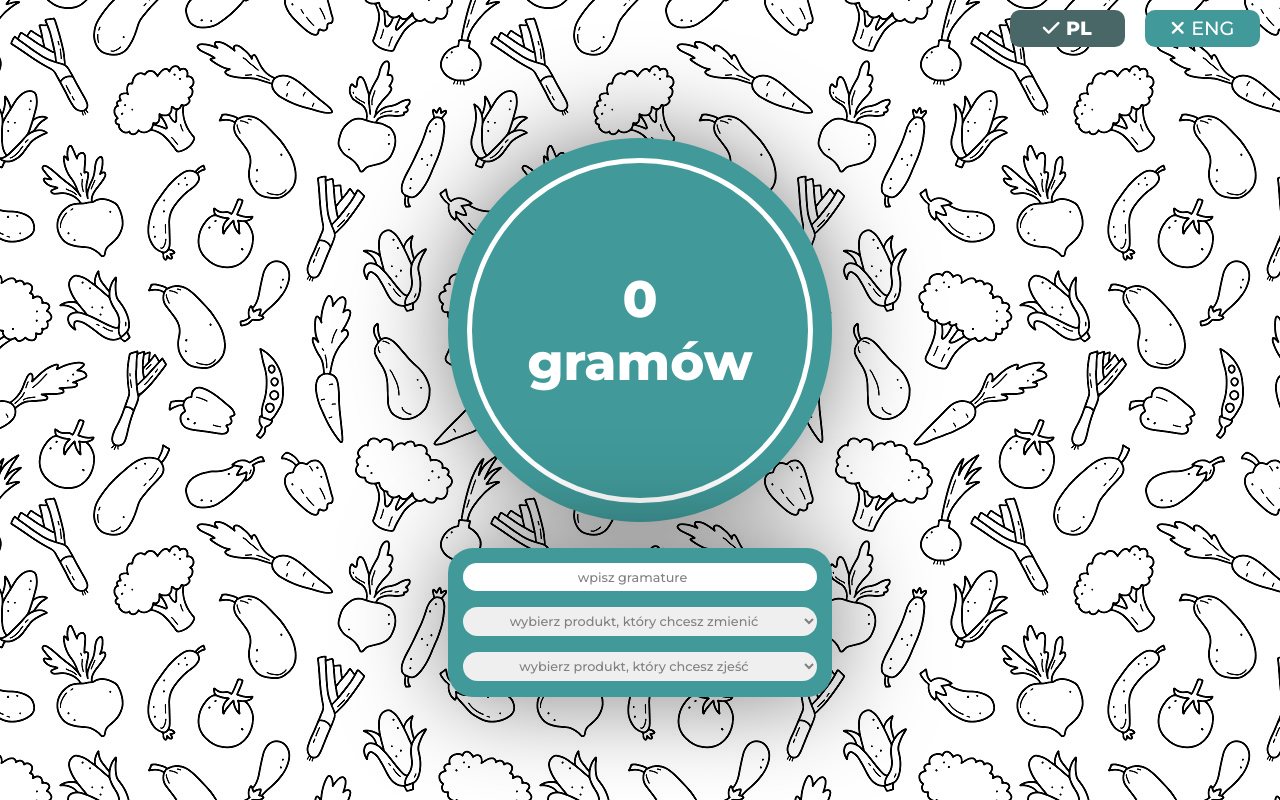
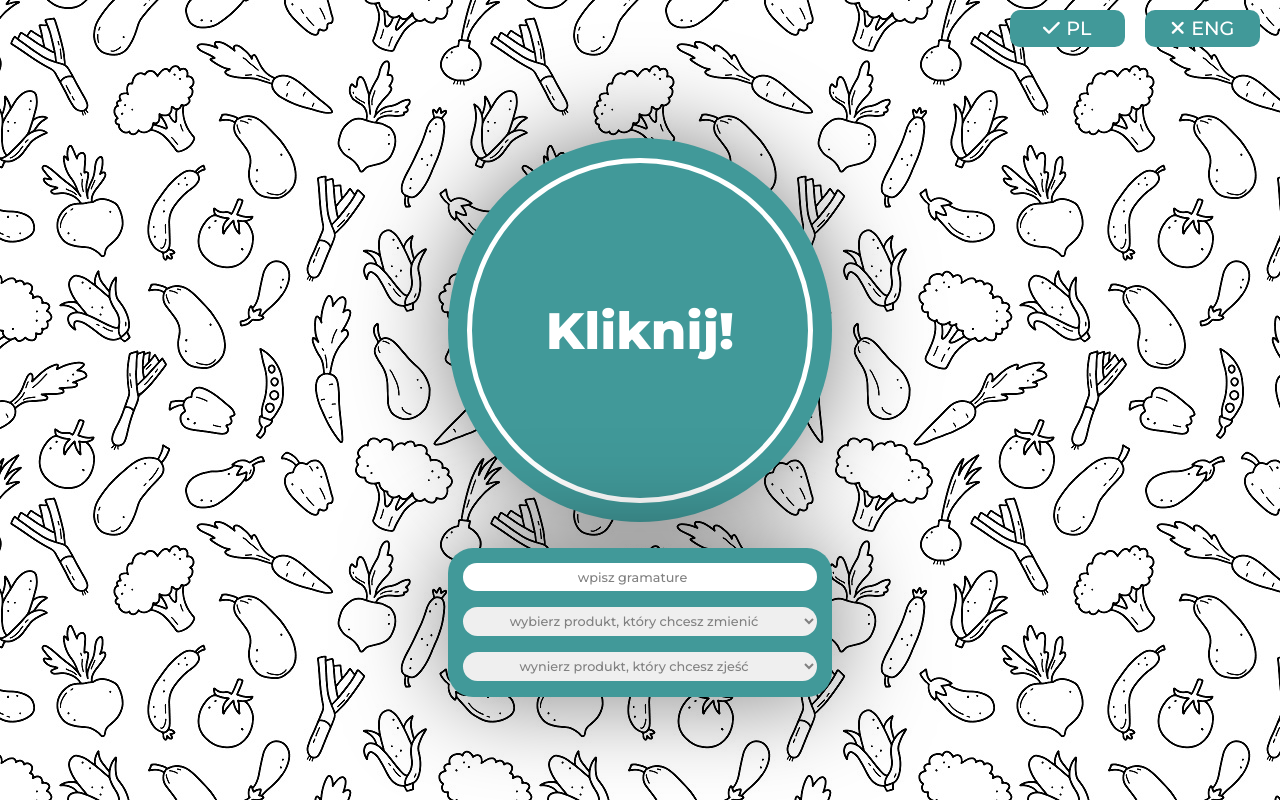
Before and after one commit to MarcinSzawara/CalorieConverter, a website with bundled scripts: page index.html in a window 1280 px wide. Built offline with nearby package versions, Linux system fonts and the light colour scheme.

Commit message:
uprage aplication

```diff
--- a/index.html
+++ b/index.html
@@ -15,14 +15,14 @@
 <body>
     <main class="main">
         <section class="language">
-            <button class="button language__polish"><i class="fa-solid fa-check" style="color: #ffffff;"></i>PL</button>
-            <button class="button language__english"><i class="fa-solid fa-xmark" style="color: #ffffff;"></i>ENG</button>
+            <button data-option="pl" class="button language__polish"><i class="fa-solid fa-check" style="color: #ffffff;"></i>PL</button>
+            <button data-option="eng" class="button language__english"><i class="fa-solid fa-xmark" style="color: #ffffff;"></i>ENG</button>
         </section>
         <section class="aplication">
             <section class="aplication__circle-external">
                 <div class="aplication__circle-internal">
-                    <div class="aplication__result aplication__number">0</div>
-                    <div class="aplication__result aplication__text">gramów</div>
+                    <div class="aplication__result aplication__number"></div>
+                    <div class="aplication__result aplication__text"></div>
                 </div>
             </section>
             <section class="aplication__form">
@@ -35,7 +35,7 @@
                     </select>
             </section>
         </section>
-        <script type="module" src="javascript/script.js" ></script>
+        <script type="module" src="javascript/main.js" ></script>
     </main>
 </body>
 </html>
--- a/javascript/Language.js
+++ b/javascript/Language.js
@@ -1,36 +1,28 @@
+import { langOptions } from "./langOptions.js";
 export class Language {
-    constructor(lang, plBtn, engBtn, text, gramsInput, firstOption, secondOption) {
-        this.lang = lang;
-        this.plBtn = document.querySelector(plBtn);
-        this.engBtn = document.querySelector(engBtn);
+    constructor(text, gramsInput, firstOption, secondOption) {
         this.text = document.querySelector(text);
         this.gramsInput = document.querySelector(gramsInput);
         this.firstOption = document.querySelector(firstOption);
         this.secondOption = document.querySelector(secondOption);
-        this.plBtn.addEventListener("click", this.polski.bind(this));
-        this.engBtn.addEventListener("click", this.angielski.bind(this));
     }
     ;
-    chooseLanguage() {
-        (this.lang == "pl") ? this.polski() : this.angielski();
+    searchIndex(langPage) {
+        let indexNumber = 0;
+        langOptions.forEach((element, index) => {
+            if (langPage === element.language) {
+                indexNumber = index;
+            }
+            ;
+        });
+        return indexNumber;
     }
     ;
-    polski() {
-        this.plBtn.classList.add("button--active");
-        this.engBtn.classList.remove("button--active");
-        this.text.textContent = "gramów";
-        this.gramsInput.placeholder = "wpisz gramature";
-        this.firstOption.textContent = "wybierz produkt, który chcesz zmienić";
-        this.secondOption.textContent = "wybierz produkt, który chcesz zjeść";
-    }
-    ;
-    angielski() {
-        this.engBtn.classList.add("button--active");
-        this.plBtn.classList.remove("button--active");
-        this.text.textContent = "grams";
-        this.gramsInput.placeholder = "enter grammage";
-        this.firstOption.textContent = "select the product, which you want to change";
-        this.secondOption.textContent = "select the product, which you want to eat";
+    insertLanguage(index) {
+        this.text.textContent = langOptions[index].click;
+        this.gramsInput.placeholder = langOptions[index].gramsInput;
+        this.firstOption.textContent = langOptions[index].firstOption;
+        this.secondOption.textContent = langOptions[index].secondOption;
     }
     ;
 }
--- a/javascript/Options.js
+++ b/javascript/Options.js
@@ -1,31 +1,18 @@
+import { products } from "./products.js";
 export class Options {
-    constructor(lang, firstProduct, secondProduct, products) {
-        this.lang = lang;
-        this.products = products;
+    constructor(firstProduct, secondProduct) {
         this.firstProduct = document.querySelector(firstProduct);
         this.secondProduct = document.querySelector(secondProduct);
     }
-    ktory() {
-        (this.lang == "pl") ? this.wstrzykiwaniePolskie() : this.wstrzykiwanieAngielskie();
-    }
     ;
-    wstrzykiwaniePolskie() {
-        this.products.forEach(element => {
-            let optionOne = document.createElement("option");
-            let optionTwo = document.createElement("option");
-            optionOne.textContent = element.plName;
-            optionTwo.textContent = element.plName;
-            this.firstProduct.appendChild(optionOne);
-            this.secondProduct.appendChild(optionTwo);
-        });
-    }
-    ;
-    wstrzykiwanieAngielskie() {
-        this.products.forEach(element => {
-            let optionOne = document.createElement("option");
-            let optionTwo = document.createElement("option");
-            optionOne.textContent = element.engName;
-            optionTwo.textContent = element.engName;
+    insertOption(langPage, index, lolek) {
+        products.forEach((element) => {
+            const arrayProduct = Object.values(element);
+            const productName = arrayProduct[index];
+            const optionOne = document.createElement("option");
+            const optionTwo = document.createElement("option");
+            optionOne.textContent = productName;
+            optionTwo.textContent = productName;
             this.firstProduct.appendChild(optionOne);
             this.secondProduct.appendChild(optionTwo);
         });
--- /dev/null
+++ b/javascript/langOptions.js
@@ -0,0 +1,20 @@
+export const langOptions = [
+    {
+        language: "pl",
+        click: "Kliknij!",
+        text: "gramów",
+        gramsInput: "wpisz gramature",
+        firstOption: "wybierz produkt, który chcesz zmienić",
+        secondOption: "wynierz produkt, który chcesz zjeść",
+        button: "language__polish",
+    },
+    {
+        language: "eng",
+        click: "Click!",
+        text: "grams",
+        gramsInput: "enter grammage",
+        firstOption: "select the product, which you want to change",
+        secondOption: "select the product, which you want to eat",
+        button: "language__english",
+    }
+];
--- /dev/null
+++ b/javascript/main.js
@@ -0,0 +1,2 @@
+import { Aplication } from "./script.js";
+const aplication = new Aplication(document.documentElement.lang);
--- a/javascript/products.js
+++ b/javascript/products.js
@@ -1,52 +1,52 @@
 export const products = [
     {
-        plName: 'Ogórek',
-        engName: 'Cucumber',
+        pl: 'Ogórek',
+        eng: 'Cucumber',
         kcal: 15,
     },
     {
-        plName: 'Pomidor',
-        engName: 'Tomato',
+        pl: 'Pomidor',
+        eng: 'Tomato',
         kcal: 20,
     },
     {
-        plName: 'Marchewka',
-        engName: 'Carrot',
+        pl: 'Marchewka',
+        eng: 'Carrot',
         kcal: 25,
     },
     {
-        plName: 'Ziemniak',
-        engName: 'Potato',
+        pl: 'Ziemniak',
+        eng: 'Potato',
         kcal: 30,
     },
     {
-        plName: 'Papryka',
-        engName: 'Papper',
+        pl: 'Papryka',
+        eng: 'Papper',
         kcal: 35,
     },
     {
-        plName: 'Burak',
-        engName: 'beetroot',
+        pl: 'Burak',
+        eng: 'beetroot',
         kcal: 40,
     },
     {
-        plName: 'Kalafior',
-        engName: 'Cauliflower',
+        pl: 'Kalafior',
+        eng: 'Cauliflower',
         kcal: 45,
     },
     {
-        plName: 'Fasola',
-        engName: 'Beans',
+        pl: 'Fasola',
+        eng: 'Beans',
         kcal: 50,
     },
     {
-        plName: 'Kapusta',
-        engName: 'Cabbage',
+        pl: 'Kapusta',
+        eng: 'Cabbage',
         kcal: 55,
     },
     {
-        plName: 'Rzodkiewka',
-        engName: 'Radish',
+        pl: 'Rzodkiewka',
+        eng: 'Radish',
         kcal: 60,
     },
 ];
--- a/javascript/types.js
+++ b/javascript/types.js
@@ -1,2 +1,3 @@
+;
 ;
 export {};
--- a/scss/style.scss
+++ b/scss/style.scss
@@ -146,6 +146,11 @@
         box-shadow: 0 0 100px rgba(0, 0, 0, 50%);
         border-radius: 50%;
         background-color: brick.$mint;
+        transition: 0.2s linear;
+        &:hover {
+            box-shadow: 0 0 100px green;
+            background-color: brick.$activ-mint;
+        }
         @include media(xsmall) {
             height: 60vw;
             width: 60vw;
@@ -203,6 +208,7 @@
             }
         }
     }
+
     .aplication__form {
         @include flexbox;
         flex-direction: column;
--- a/tsconfig.json
+++ b/tsconfig.json
@@ -2,7 +2,7 @@
     "compilerOptions": {
         "rootDir": "typescript",
         "outDir": "javascript",
-        "target": "ES2015",
+        "target": "ES2017",
         "module": "ES2015",
     }
 }
--- a/typescript/Language.ts
+++ b/typescript/Language.ts
@@ -1,45 +1,32 @@
+import { langOptions } from "./langOptions.js";
+
 export class Language {
-
     constructor(
-        lang: string,
-        plBtn: string,
-        engBtn: string,
         text: string,
         gramsInput: string,
         firstOption: string,
-        secondOption: string
+        secondOption: string,
         ) {
-        this.lang = lang;
-        this.plBtn = document.querySelector(plBtn);
-        this.engBtn = document.querySelector(engBtn);
         this.text = document.querySelector(text);
         this.gramsInput = document.querySelector(gramsInput);
         this.firstOption = document.querySelector(firstOption);
         this.secondOption = document.querySelector(secondOption);
-
-        this.plBtn.addEventListener("click", this.polski.bind(this));
-        this.engBtn.addEventListener("click", this.angielski.bind(this));
     };
 
-    chooseLanguage() {
-        (this.lang == "pl")? this.polski() : this.angielski();
+    searchIndex(langPage :string) {
+        let indexNumber :number = 0;
+        langOptions.forEach((element, index) => {
+            if (langPage === element.language) {
+                indexNumber = index;
+            };
+        });
+        return indexNumber;
     };
 
-    polski() {
-        this.plBtn.classList.add("button--active");
-        this.engBtn.classList.remove("button--active");
-        this.text.textContent = "gramów";
-        this.gramsInput.placeholder = "wpisz gramature";
-        this.firstOption.textContent = "wybierz produkt, który chcesz zmienić";
-        this.secondOption.textContent = "wybierz produkt, który chcesz zjeść";
+    insertLanguage(index :number) {
+        this.text.textContent = langOptions[index].click;
+        this.gramsInput.placeholder = langOptions[index].gramsInput;
+        this.firstOption.textContent = langOptions[index].firstOption;
+        this.secondOption.textContent = langOptions[index].secondOption;
     };
-
-    angielski() {
-        this.engBtn.classList.add("button--active");
-        this.plBtn.classList.remove("button--active");
-        this.text.textContent = "grams";
-        this.gramsInput.placeholder = "enter grammage";
-        this.firstOption.textContent = "select the product, which you want to change";
-        this.secondOption.textContent = "select the product, which you want to eat";
     };
-};
--- a/typescript/Options.ts
+++ b/typescript/Options.ts
@@ -1,33 +1,22 @@
+import { products } from "./products.js";
+
 export class Options {
-    constructor(lang: string, firstProduct: string, secondProduct: string, products: any) {
-        this.lang = lang;
-        this.products = products;
-
+    constructor(
+        firstProduct: string,
+        secondProduct: string,
+        ) {
         this.firstProduct = document.querySelector(firstProduct);
         this.secondProduct = document.querySelector(secondProduct);
-    }
-
-    ktory() {
-        (this.lang == "pl")? this.wstrzykiwaniePolskie() : this.wstrzykiwanieAngielskie();
     };
 
-    wstrzykiwaniePolskie() {
-        this.products.forEach(element => {
-            let optionOne = document.createElement("option");
-            let optionTwo = document.createElement("option");
-            optionOne.textContent = element.plName;
-            optionTwo.textContent = element.plName;
-            this.firstProduct.appendChild(optionOne);
-            this.secondProduct.appendChild(optionTwo);
-        });
-    };
-
-    wstrzykiwanieAngielskie() {
-        this.products.forEach(element => {
-            let optionOne = document.createElement("option");
-            let optionTwo = document.createElement("option");
-            optionOne.textContent = element.engName;
-            optionTwo.textContent = element.engName;
+    insertOption(langPage :string, index :number, lolek) {
+        products.forEach((element) => {
+            const arrayProduct = Object.values(element);
+            const productName = arrayProduct[index];
+            const optionOne = document.createElement("option");
+            const optionTwo = document.createElement("option");
+            optionOne.textContent = productName;
+            optionTwo.textContent = productName;
             this.firstProduct.appendChild(optionOne);
             this.secondProduct.appendChild(optionTwo);
         });
--- /dev/null
+++ b/typescript/langOptions.ts
@@ -0,0 +1,22 @@
+import { typeLanguage } from "./types.js";
+
+export const langOptions: typeLanguage[] = [
+    {
+        language: "pl",
+        click: "Kliknij!",
+        text: "gramów",
+        gramsInput: "wpisz gramature",
+        firstOption: "wybierz produkt, który chcesz zmienić",
+        secondOption: "wynierz produkt, który chcesz zjeść",
+        button: "language__polish",
+    },
+    {
+        language: "eng",
+        click: "Click!",
+        text: "grams",
+        gramsInput: "enter grammage",
+        firstOption: "select the product, which you want to change",
+        secondOption: "select the product, which you want to eat",
+        button: "language__english",
+    }
+];
--- /dev/null
+++ b/typescript/main.ts
@@ -0,0 +1,3 @@
+import { Aplication } from "./script.js"
+
+const aplication = new Aplication(document.documentElement.lang);
--- a/typescript/products.ts
+++ b/typescript/products.ts
@@ -2,53 +2,53 @@ import { typeVariable  } from "./types.js"
 
 export const products: typeVariable[] = [
     {
-        plName: 'Ogórek',
-        engName: 'Cucumber',
+        pl: 'Ogórek',
+        eng: 'Cucumber',
         kcal: 15,
     },
     {
-        plName: 'Pomidor',
-        engName: 'Tomato',
+        pl: 'Pomidor',
+        eng: 'Tomato',
         kcal: 20,
     },
     {
-        plName: 'Marchewka',
-        engName: 'Carrot',
+        pl: 'Marchewka',
+        eng: 'Carrot',
         kcal: 25,
     },
     {
-        plName: 'Ziemniak',
-        engName: 'Potato',
+        pl: 'Ziemniak',
+        eng: 'Potato',
         kcal: 30,
     },
     {
-        plName: 'Papryka',
-        engName: 'Papper',
+        pl: 'Papryka',
+        eng: 'Papper',
         kcal: 35,
     },
     {
-        plName: 'Burak',
-        engName: 'beetroot',
+        pl: 'Burak',
+        eng: 'beetroot',
         kcal: 40,
     },
     {
-        plName: 'Kalafior',
-        engName: 'Cauliflower',
+        pl: 'Kalafior',
+        eng: 'Cauliflower',
         kcal: 45,
     },
     {
-        plName: 'Fasola',
-        engName: 'Beans',
+        pl: 'Fasola',
+        eng: 'Beans',
         kcal: 50,
     },
     {
-        plName: 'Kapusta',
-        engName: 'Cabbage',
+        pl: 'Kapusta',
+        eng: 'Cabbage',
         kcal: 55,
     },
     {
-        plName: 'Rzodkiewka',
-        engName: 'Radish',
+        pl: 'Rzodkiewka',
+        eng: 'Radish',
         kcal: 60,
     },
 ]
```
Also changed, not shown: javascript/script.js (+49 -9 lines), typescript/script.ts (+58 -28 lines), typescript/types.ts (+12 -2 lines), css/style.min.css, 1 other file.
